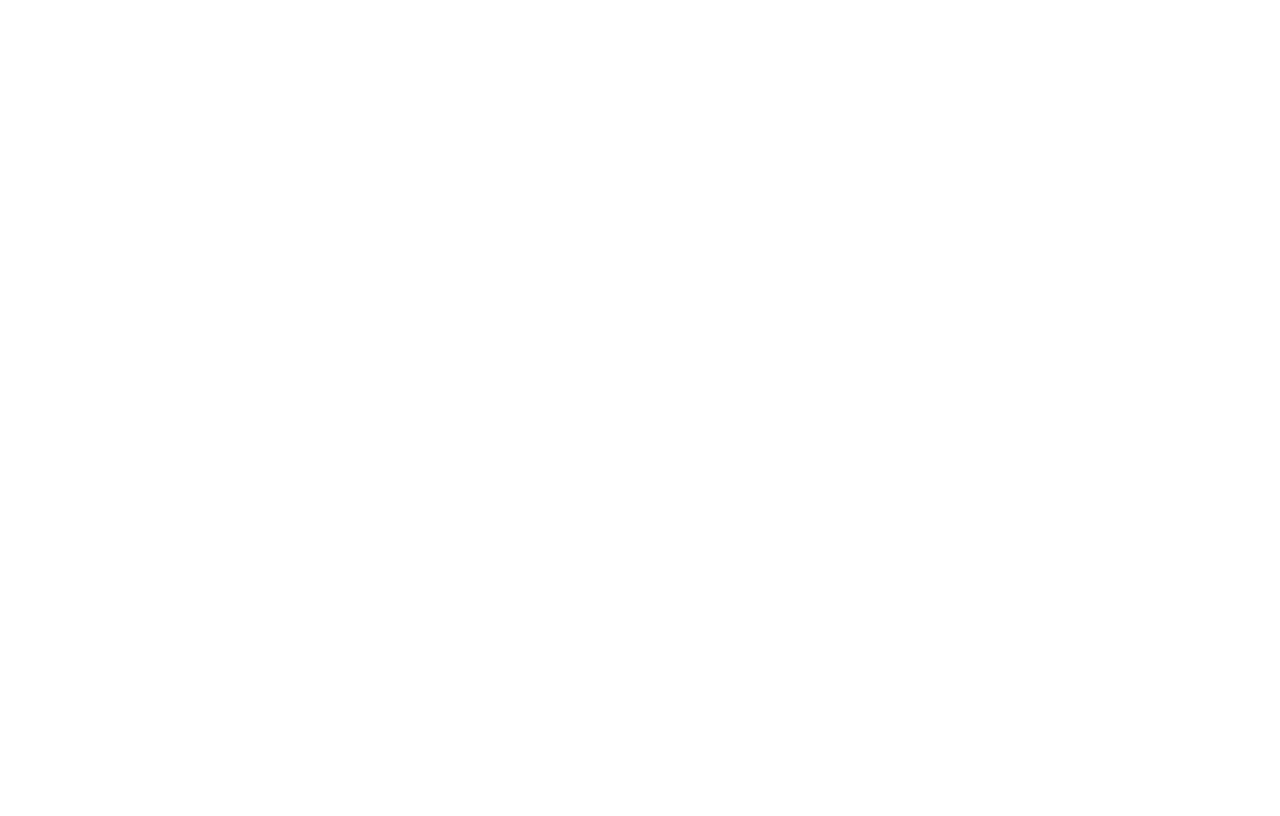
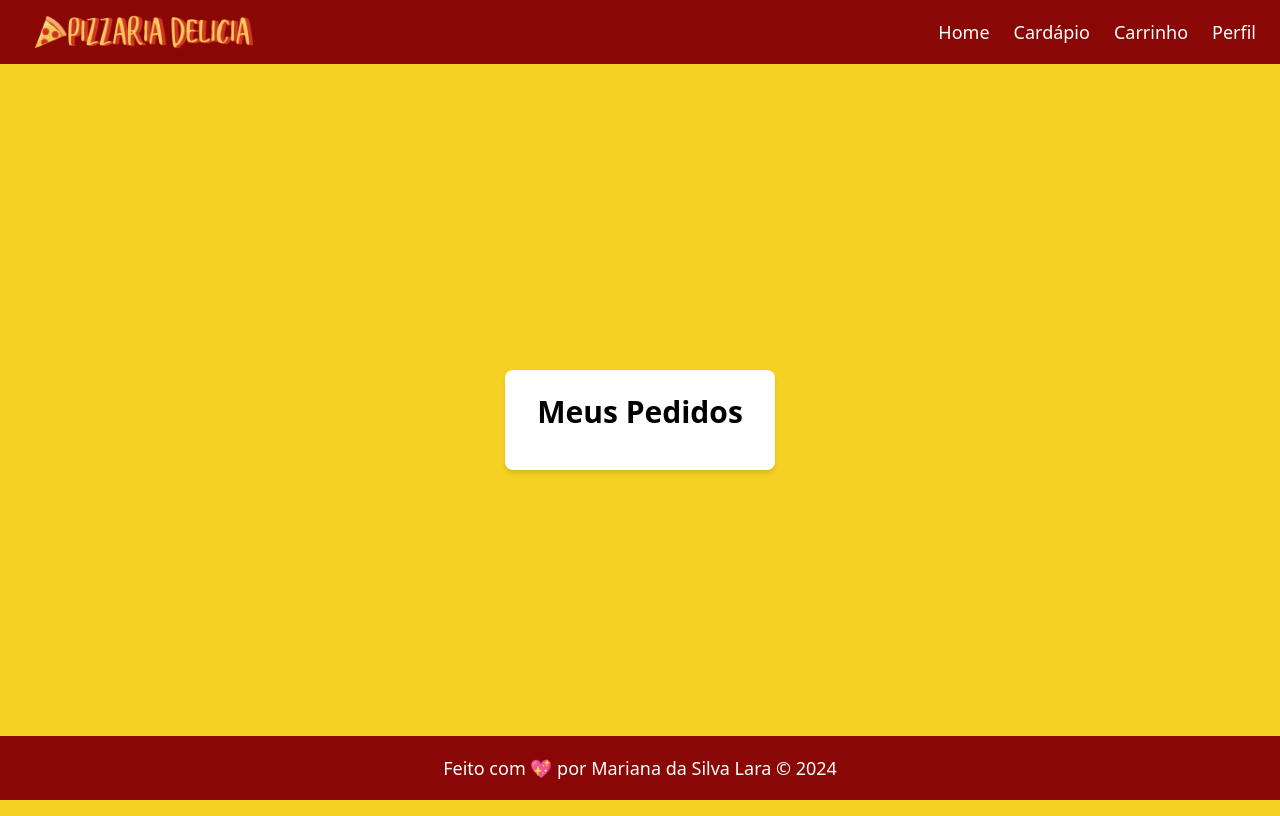
Before and after one commit to marislaradev/pizzaria, a React (Vite) app: page /perfil in a window 1280 px wide. Before the commit this address had no page. Built offline with nearby package versions, Linux system fonts and the light colour scheme.

Commit message:
feat: Create UserProfilePage, add OrderDetails component, implement clearCart function in Cart context, and integrate UserProfilePage into AppRoutes

```diff
--- /dev/null
+++ b/src/components/OrderDetails/index.jsx
@@ -0,0 +1,24 @@
+import React from "react";
+import { formattedPrice } from "../../components/ShoppingCart";
+
+function OrderDetails({ order }) {
+  return (
+    <div key={order.id}>
+      <p className="mt-6 font-bold text-center">Número do Pedido: {order.id}</p>
+      <p className="font-bold text-center">Data e Hora: {order.dateTime}</p>
+      <p className="mt-2 font-bold text-center">Itens:</p>
+      <ul>
+        {order.items.map((item) => (
+          <li className="text-center" key={item.id}>
+            {item.name} - {formattedPrice(item.price)}
+          </li>
+        ))}
+      </ul>
+      <p className="mt-4 font-bold text-center">
+        Total: {formattedPrice(order.total)}
+      </p>
+    </div>
+  );
+}
+
+export default OrderDetails;
--- a/src/components/ShoppingCart/index.jsx
+++ b/src/components/ShoppingCart/index.jsx
@@ -1,15 +1,21 @@
+import React from "react";
 import { Link } from "react-router-dom";
 import { useCart } from "../../contexts/Cart";
 
-function formattedPrice(price) {
+export function formattedPrice(price) {
   return price.toLocaleString("pt-BR", { style: "currency", currency: "BRL" });
 }
 
 function ShoppingCart() {
-  const { cartItems, removeFromCart, total, addToCart } = useCart();
+  const { cartItems, removeFromCart, total, clearCart, addToCart } = useCart();
 
   const countItemsById = (id) => {
     return cartItems.filter((item) => item.id === id).length;
+  };
+
+  const handleCheckout = () => {
+    clearCart();
+    alert("Pedido finalizado com sucesso!");
   };
 
   return (
@@ -56,6 +62,12 @@ function ShoppingCart() {
         >
           Voltar ao cardápio
         </Link>
+        <button
+          className="mt-2 mb-4 w-fit flex justify-center py-2 px-4 border border-transparent rounded-md shadow-sm text-sm font-medium text-white bg-molho_de_tomate hover:bg-queijo-hover focus:outline-none focus:ring-2 focus:ring-offset-2 focus:ring-molho_de_tomate transform transition-transform hover:scale-105"
+          onClick={handleCheckout}
+        >
+          Finalizar Compra
+        </button>
       </div>
       <p className="font-bold text-center">Total: R$ {total().toFixed(2)}</p>
     </div>
--- a/src/contexts/Cart.jsx
+++ b/src/contexts/Cart.jsx
@@ -1,4 +1,4 @@
-import { createContext, useContext, useState } from "react";
+import React, { createContext, useContext, useState } from "react";
 
 const CartContext = createContext();
 
@@ -8,9 +8,10 @@ export const useCart = () => {
 
 export const CartProvider = ({ children }) => {
   const [cartItems, setCartItems] = useState([]);
+  const [orders, setOrders] = useState([]);
 
   const addToCart = (pizza) => {
-    setCartItems(prevCartItems => {
+    setCartItems((prevCartItems) => {
       const updatedCart = [...prevCartItems, pizza];
       console.log("item adicionado ao carrinho:", pizza);
       console.log("carrinho atualizado:", updatedCart);
@@ -19,7 +20,7 @@ export const CartProvider = ({ children }) => {
   };
 
   const removeFromCart = (index) => {
-    setCartItems(prevCartItems => {
+    setCartItems((prevCartItems) => {
       const updatedCart = [...prevCartItems];
       updatedCart.splice(index, 1);
       console.log("item removido do carrinho:", prevCartItems[index]);
@@ -32,9 +33,27 @@ export const CartProvider = ({ children }) => {
     return cartItems.reduce((total, item) => total + item.price, 0);
   };
 
+  const clearCart = () => {
+    setOrders((prevOrders) => {
+      const orderNumber = prevOrders.length + 1;
+      const order = {
+        id: orderNumber,
+        items: cartItems,
+        total: total(),
+        dateTime: new Date().toLocaleString("pt-BR"),
+      };
+      return [...prevOrders, order];
+    });
+    setCartItems([]);
+    console.log("pedido adicionado:", orders[orders.length - 1]);
+    console.log("carrinho limpo");
+  };
+
   return (
-    <CartContext.Provider value={{cartItems, addToCart, removeFromCart, total}}>
-        {children}
+    <CartContext.Provider
+      value={{ cartItems, addToCart, removeFromCart, total, clearCart, orders }}
+    >
+      {children}
     </CartContext.Provider>
-  )
+  );
 };
--- /dev/null
+++ b/src/pages/userProfilePage/index.jsx
@@ -0,0 +1,22 @@
+import React from "react";
+import { useCart } from "../../contexts/Cart";
+import OrderDetails from "../../components/OrderDetails";
+
+function UserProfilePage() {
+  const { orders } = useCart();
+
+  return (
+    <section className="w-full min-h-[90vh] flex items-center justify-center">
+      <div className="bg-white dark:bg-gray-900 shadow-md rounded-lg px-8 py-6 w-fit h-fit mt-6">
+        <h1 className="font-bold text-3xl mb-4 dark:text-gray-200 mx-auto text-center">
+          Meus Pedidos
+        </h1>
+        {orders.map((order) => (
+          <OrderDetails key={order.id} order={order} />
+        ))}
+      </div>
+    </section>
+  );
+}
+
+export default UserProfilePage;
--- a/src/routes.jsx
+++ b/src/routes.jsx
@@ -4,6 +4,7 @@ import Home from "./pages/Home";
 import Menu from "./pages/Menu";
 import ShoppingCartPage from "./pages/ShoppingCartPage";
 import { CartProvider } from "./contexts/Cart";
+import UserProfilePage from "./pages/userProfilePage";
 
 function AppRoutes() {
   return (
@@ -14,6 +15,7 @@ function AppRoutes() {
             <Route index element={<Home />}></Route>
             <Route path="/cardapio" element={<Menu />}></Route>
             <Route path="/carrinho" element={<ShoppingCartPage />}></Route>
+            <Route path="/perfil" element={<UserProfilePage />}></Route>
           </Route>
         </Routes>
       </CartProvider>
```
